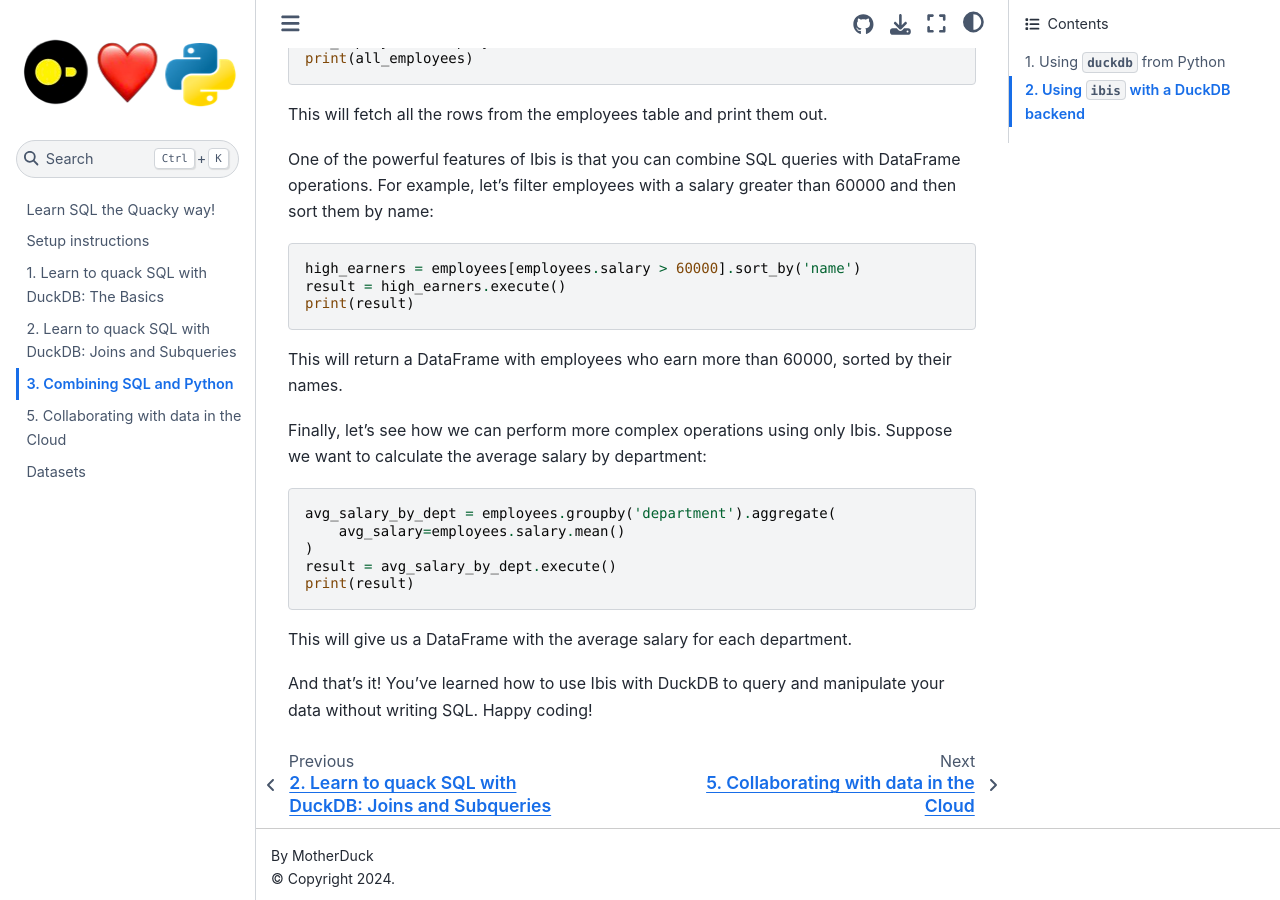
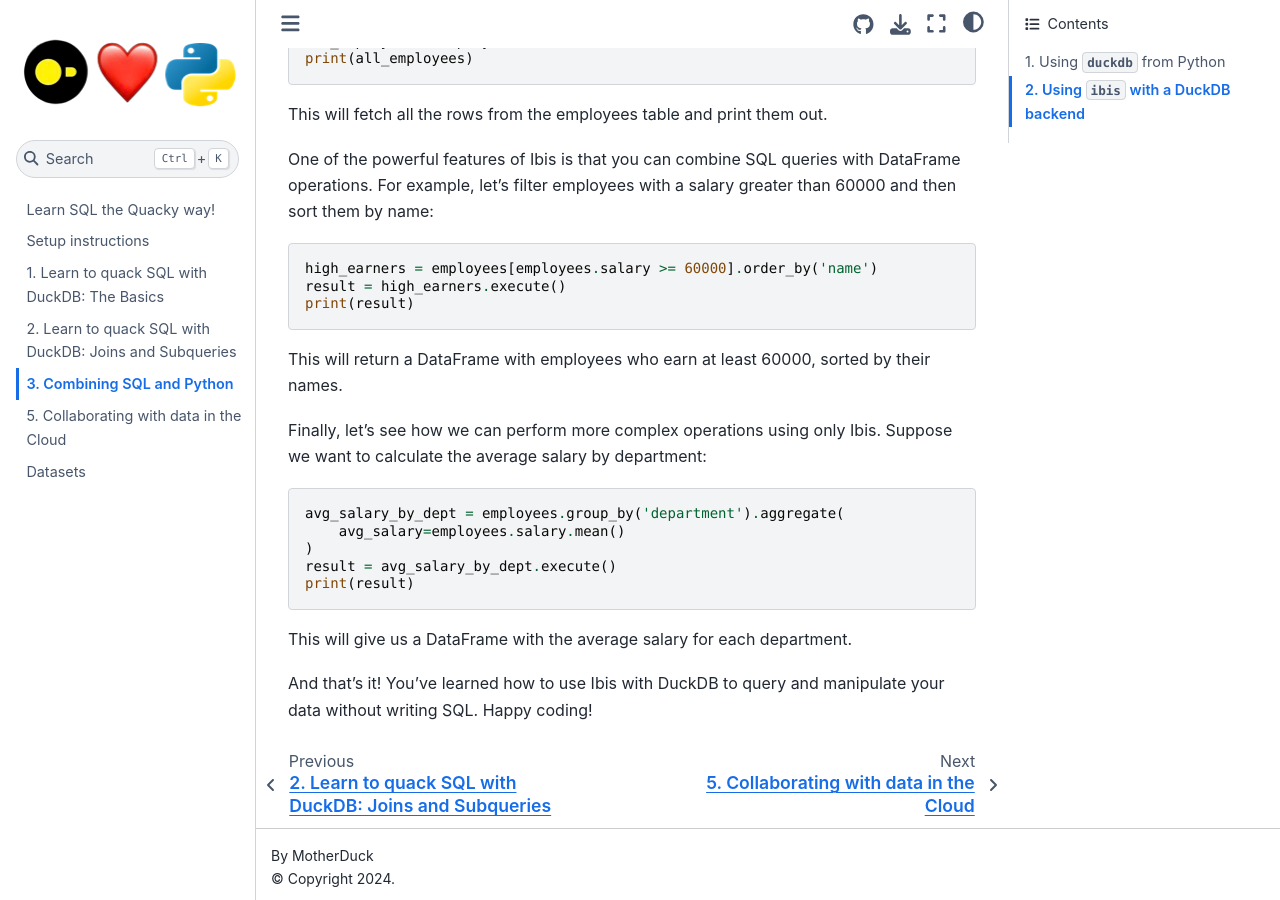
Before and after one commit to MotherDuck-Open-Source/sql-tutorial, a Jupyter Book: the page built from sql-and-python.md, in a window 1280 px wide and 900 px high, scrolled down 1668 px. Built offline with Jupyter Book 1.0.4 settings and Sphinx 7.4.7 and the Sphinx Book theme 1.1.4, drawn with Linux system fonts in a browser that asks for light colours.

Commit message:
ibis fixes

````diff
--- a/sql-and-python.md
+++ b/sql-and-python.md
@@ -77,16 +77,16 @@ This will fetch all the rows from the employees table and print them out.
 One of the powerful features of Ibis is that you can combine SQL queries with DataFrame operations. For example, let's filter employees with a salary greater than 60000 and then sort them by name:
 
 ```python
-high_earners = employees[employees.salary > 60000].sort_by('name')
+high_earners = employees[employees.salary >= 60000].order_by('name')
 result = high_earners.execute()
 print(result)
 ```
-This will return a DataFrame with employees who earn more than 60000, sorted by their names.
+This will return a DataFrame with employees who earn at least 60000, sorted by their names.
 
 Finally, let's see how we can perform more complex operations using only Ibis. Suppose we want to calculate the average salary by department:
 
 ```python
-avg_salary_by_dept = employees.groupby('department').aggregate(
+avg_salary_by_dept = employees.group_by('department').aggregate(
     avg_salary=employees.salary.mean()
 )
 result = avg_salary_by_dept.execute()
````
